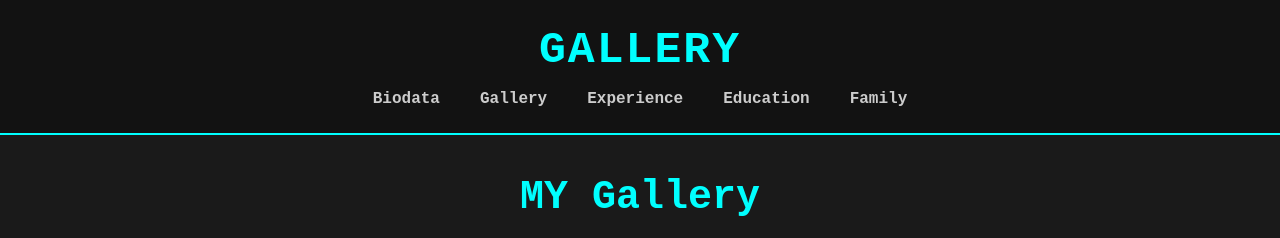
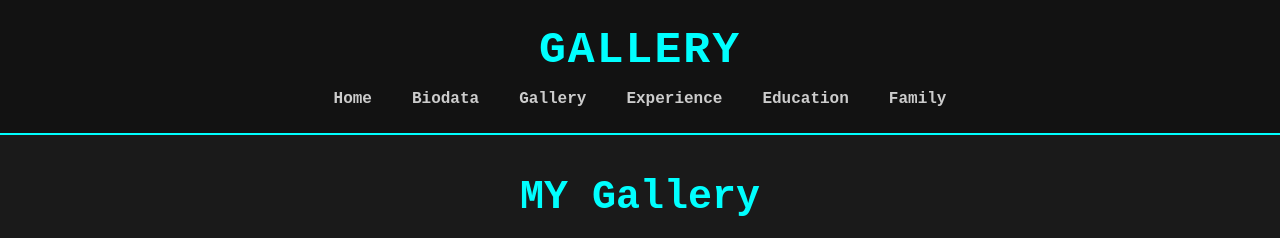
Before and after one commit to asmahanie/assignment_2, a plain HTML site: page gallery.html in a window 1280 px wide. Shown: the top 238 px of the page. Drawn offline with Linux system fonts and the light colour scheme.

Commit message:
Update gallery.html

```diff
--- a/gallery.html
+++ b/gallery.html
@@ -10,6 +10,7 @@
     <h1>GALLERY</h1>
     <nav class="main-nav">
       <ul>
+       <li><a href="index.html">Home</a>
        <li><a href="biodata.html">Biodata</a>
         <li><a href="gallery.html">Gallery</a>
         <li><a href="experience.html">Experience</a>
```
